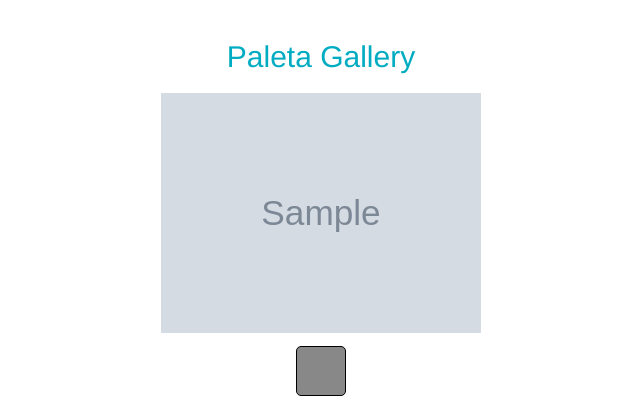
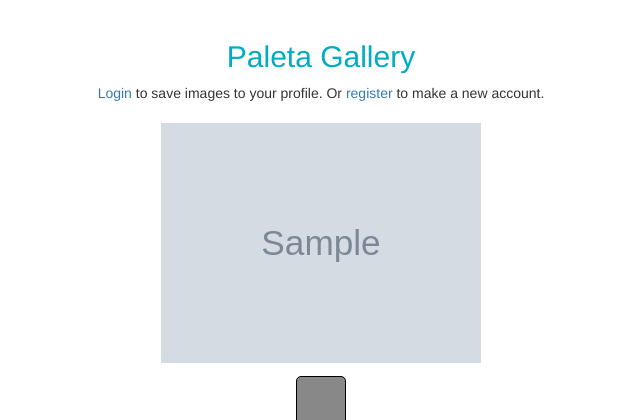
Before and after one commit to jahlela/paleta, a Flask app: template templates/gallery.html in a window 1280 px wide. Shown: the part 71-491 px from the top of the page, without its empty margins (319-959 px from the left). Run offline with Flask 2, Linux system fonts and the light colour scheme; the template is opened without the code that fills it: most values are stand-ins (such as "Sample title", 1, 10 or a date in 2020); grey boxes marked "Sample" are stand-in pictures; some libraries are stand-ins or nearby versions.

Commit message:
Unexpectedly easy to add an image to a user's profile from the gallery. So that's done.

```diff
--- a/app.py
+++ b/app.py
@@ -132,6 +132,8 @@ def gallery(photos=None):
     if session["logged_in"]:
         user_id = session["user_id"]
         user = User.query.get(user_id)
+    else:
+        user = None
 
     gallery_images = Image.query.all()
     photos = []
@@ -276,6 +278,29 @@ def remove_image_from_profile(image_id):
 
     return redirect('/users/' + str(user_id))
 
+
+
+@app.route('/favorite_image/<image_id>')
+def add_image_to_profile(image_id):
+    """ The user should already be logged in. """
+
+    # Grab user_id from the browser session
+    user_id = session["user_id"]
+
+    userimage_in_db = UserImage.query.filter(UserImage.user_id==user_id,
+                                        UserImage.image_id==image_id).first()
+
+    if userimage_in_db:
+        flash('Image already added to profile')
+    else:
+        new_user_image = UserImage(user_id=user_id, image_id=image_id)
+        db.session.add(new_user_image)
+        db.session.commit()
+        flash('Image added!')
+
+
+    return redirect('/gallery')
+
 ################## Helper Functions ##################
 
 def clean_image_records():
--- a/templates/gallery.html
+++ b/templates/gallery.html
@@ -2,6 +2,14 @@
 {% block content %}
 
   <h2>Paleta Gallery</h2>
+
+    {% if not session["logged_in"] %}
+        <p>
+            <a href="#" data-toggle="modal" data-target="#loginModal">Login</a>
+            to save images to your profile. Or <a href="/register">register</a>
+            to make a new account</a>.
+        <p>
+    {% endif %}
 
   <div id="gallery-images">
     {% include 'gallery_palette.html' %}
```
